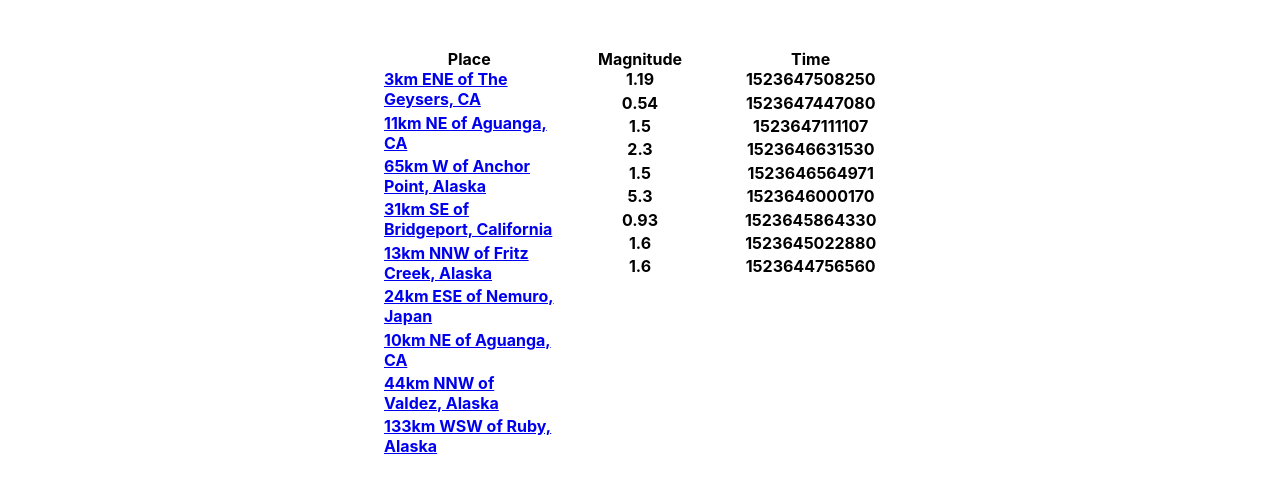
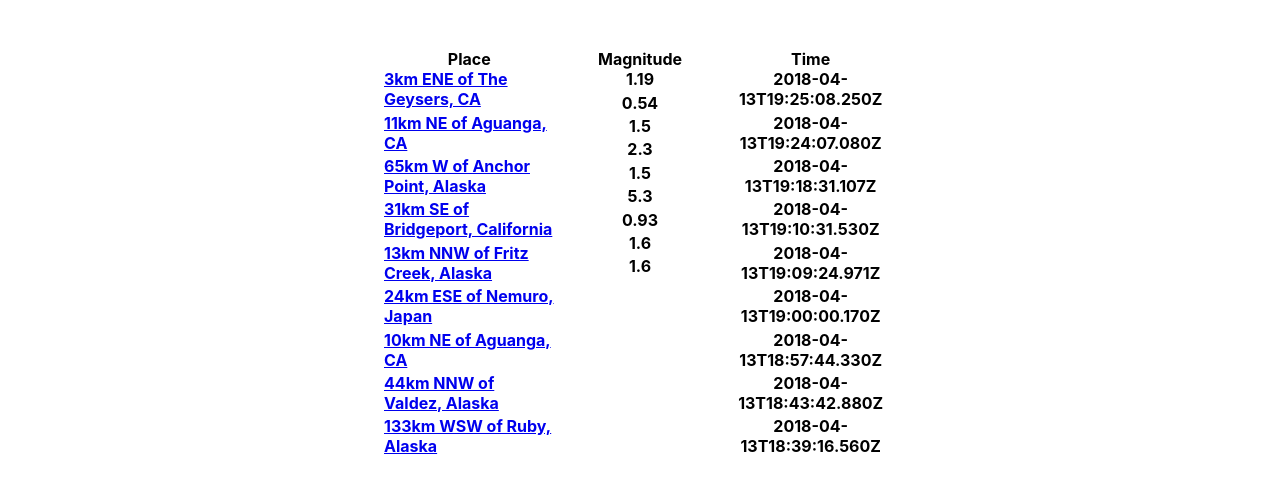
Before and after one commit to Hnton/earthquake-zen-garden, a React (Create React App) app: page / in a window 1280 px wide. Shown: the part 238-728 px from the top of the page. Built offline with nearby package versions, Linux system fonts and the light colour scheme.

Commit message:
Updated Key prop so console error would go away

```diff
--- a/package.json
+++ b/package.json
@@ -6,8 +6,10 @@
     "@testing-library/jest-dom": "^5.11.9",
     "@testing-library/react": "^11.2.3",
     "@testing-library/user-event": "^12.6.2",
+    "moment": "^2.29.1",
     "react": "^17.0.1",
     "react-dom": "^17.0.1",
+    "react-moment": "^1.1.1",
     "react-router-dom": "^5.2.0",
     "react-scripts": "4.0.1",
     "web-vitals": "^0.2.4"
--- a/src/components/Details.js
+++ b/src/components/Details.js
@@ -4,12 +4,13 @@ import { data } from "../data";
 const Details = (props) => {
 
    var PROPID = props.location.aboutProps.name;
+
    return (
        <div style={{textAlign:'center', paddingLeft:'35%', marginRight:'35%'}}>
 
-         {data.data.features.filter(x => x.id === PROPID).map(data => (
+         {data.data.features.filter(x => x.id === PROPID).map((data) => (
 
-            <div style ={{paddingLeft:'10%', paddingRight:'10%'}}>
+            <div key = {data.id} style ={{paddingLeft:'10%', paddingRight:'10%'}}>
                <h2 style={{paddingBottom:'2%', textAlign:'center'}}>{data.properties.title}</h2>
             <div style={{display: 'flex', paddingLeft:'10%'}}>
                <div style={{width:'100%', textAlign:'left', justifyContent:'left', fontWeight:'bold', paddingLeft:'5%', marginRight:'-40%'}}>
--- a/src/components/Home.js
+++ b/src/components/Home.js
@@ -2,7 +2,16 @@ import React from 'react';
 import { Link } from 'react-router-dom';
 import { data } from '../data';
 
+function convertTime(time) {
+    var t = new Date(time);
+    var formatted = t.toISOString();
+    return formatted;
+};
+
 const home = () => {
+
+
+
     return (
        <div style={{ paddingLeft:'30%', paddingRight:'30%'}}>
           <h1 style={{textAlign:'center'}}>{data.data.metadata.title}</h1>
@@ -33,7 +42,8 @@ const home = () => {
                     <h4>
                         Time
                         {data.data.features.map(data => (
-                            <div style={{paddingBottom:'2%', textAlign:'center'}} key={data.id}>{data.properties.time}</div>
+
+                            <div style={{paddingBottom:'2%', textAlign:'center'}} key={data.id}>{convertTime(data.properties.time)}</div>
                         ))}
                     </h4>
                 </div>
```
Also changed, not shown: 2 other files (tests, documents, lock files or other folders).
